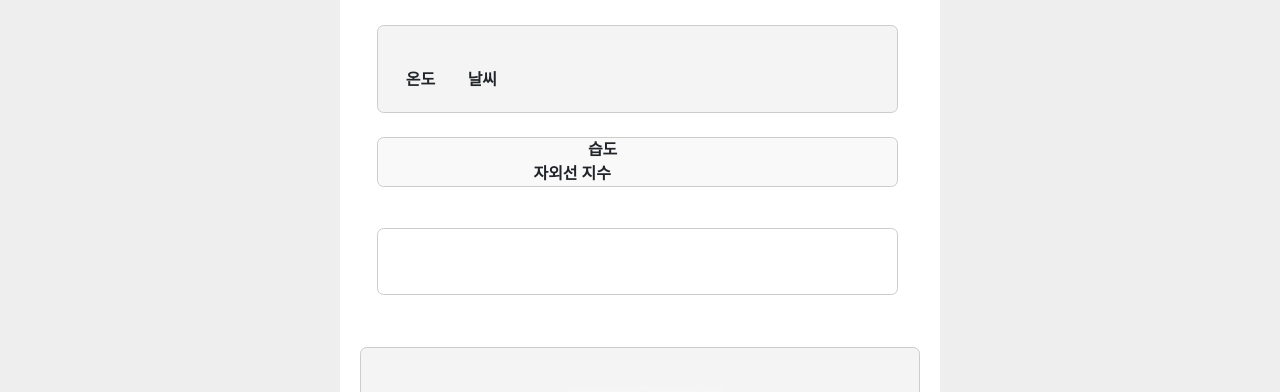
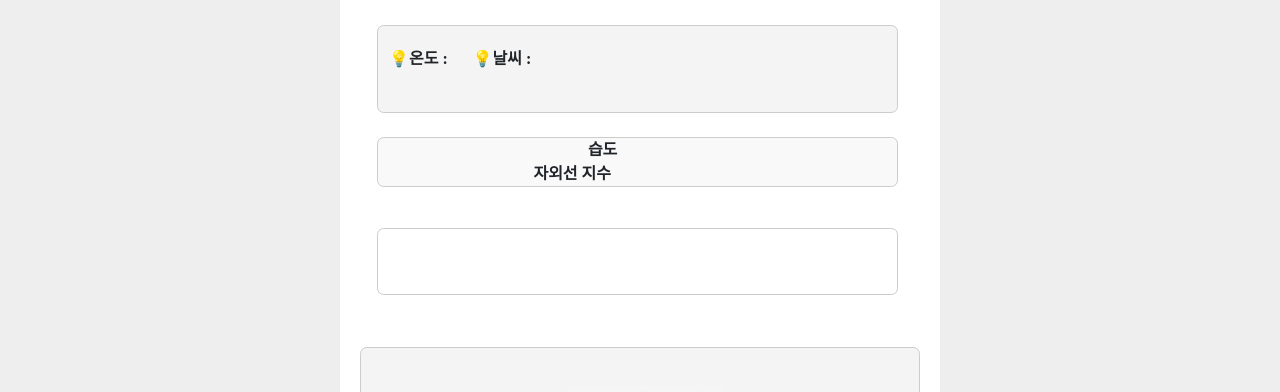
Before and after one commit to ujina123/Plant_recognition_project, a Django app: page / in a window 1280 px wide. Shown: the part 271-663 px from the top of the page. Run offline with Django 4.2, Linux system fonts and the light colour scheme; some web fonts are replaced.

Commit message:
update css

```diff
--- a/web/finalproject/templates/main.html
+++ b/web/finalproject/templates/main.html
@@ -139,9 +139,12 @@
 			font-weight: bold;
 		}
 		body {
+			width: 600px;
+			margin: 0 auto;
 			font-size: 13pt;
 		}
 		/* 상단바 css */
+		/* 혜인: icon-bar position, bottom, left 추가, position: sticky 지움 */
 		.icon-bar {
 			position: fixed;
 			bottom: 0px;
@@ -184,7 +187,7 @@
 		}
 		.weather {
 			float: left;
-			margin-right: 7%;
+			margin-right: 5%;
 			font-weight: bold;
 		}
 
@@ -239,7 +242,7 @@
     </style>
 </head>
 <body>
-	<div class="file-upload" style= "max-width: 100%;">
+	<div class="file-upload">
 		<a href="{% url 'main' %}" style="margin-left: 5%; margin-right: 8%;">
 			<img src="{% static 'img/website_logo.png' %}" style="width: 55%; margin-bottom: 8%;">
 		</a>
@@ -250,11 +253,11 @@
 		{% else %}
 			<button onclick="location.href='{% url 'account_logout' %}'" class="logout">로그아웃</button>
 		{% endif %}
-		<div style="border-radius: 5pt; background-color: #f4f4f4; height: 11vh; padding:5%; border:0.5px solid #ccc; width: 93%; margin-left: 3%;">
-			<div id="userloc" style="margin-bottom: 3%;"></div>
-			<div class="weather">온도</div>
+		<div style="border-radius: 5pt; background-color: #f4f4f4; height: 11vh; padding:2%; border:0.5px solid #ccc; width: 93%; margin-left: 3%;">
+			<div id="userloc" style="margin-bottom: 2%;"></div>
+			<div class="weather">💡온도 :</div>
 			<div id="temp" class="weather"></div>
-			<div class="weather">날씨</div>
+			<div class="weather">💡날씨 :</div>
 			<div id="condi" class="weather"></div>
 		</div>
 		<br>
```
Also changed, not shown: web/finalproject/templates/diseaseimage/plantdisease.html (+7 -4 lines), web/finalproject/templates/plantimage/plantrecog.html (+10 -3 lines), web/finalproject/templates/search_app/search.html (+6 -4 lines), web/finalproject/static/css/plantrecog.css (line endings or trailing spaces).
